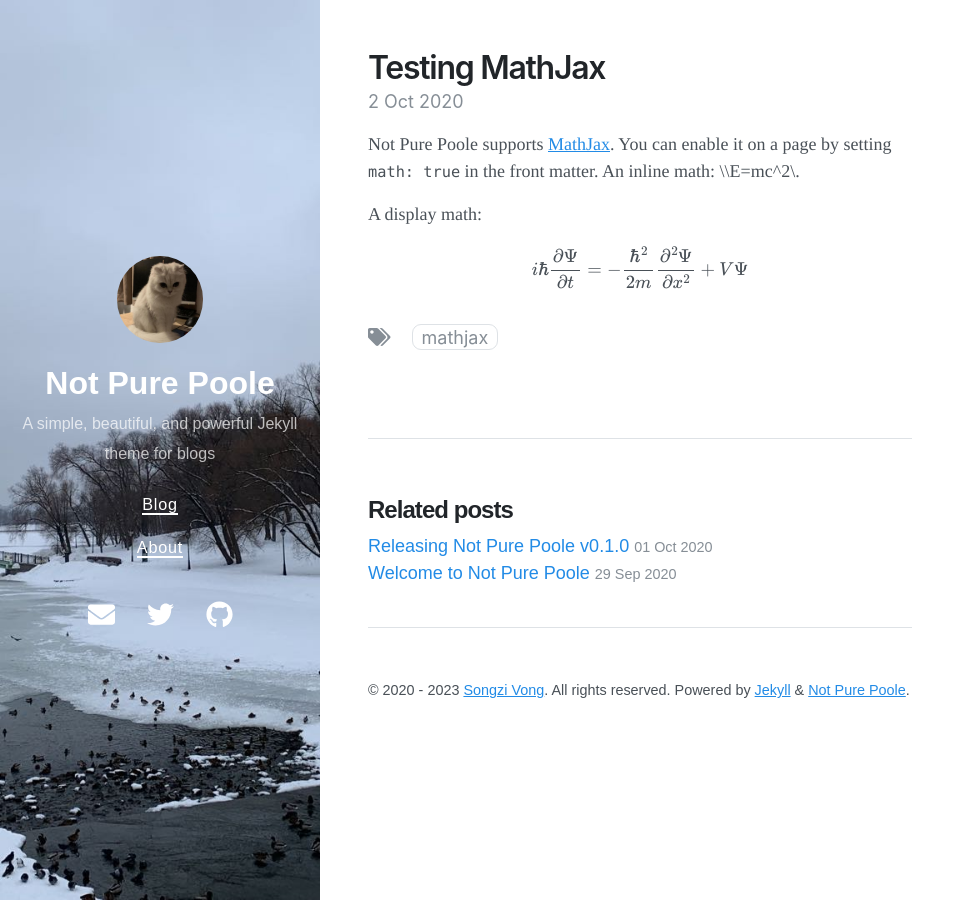
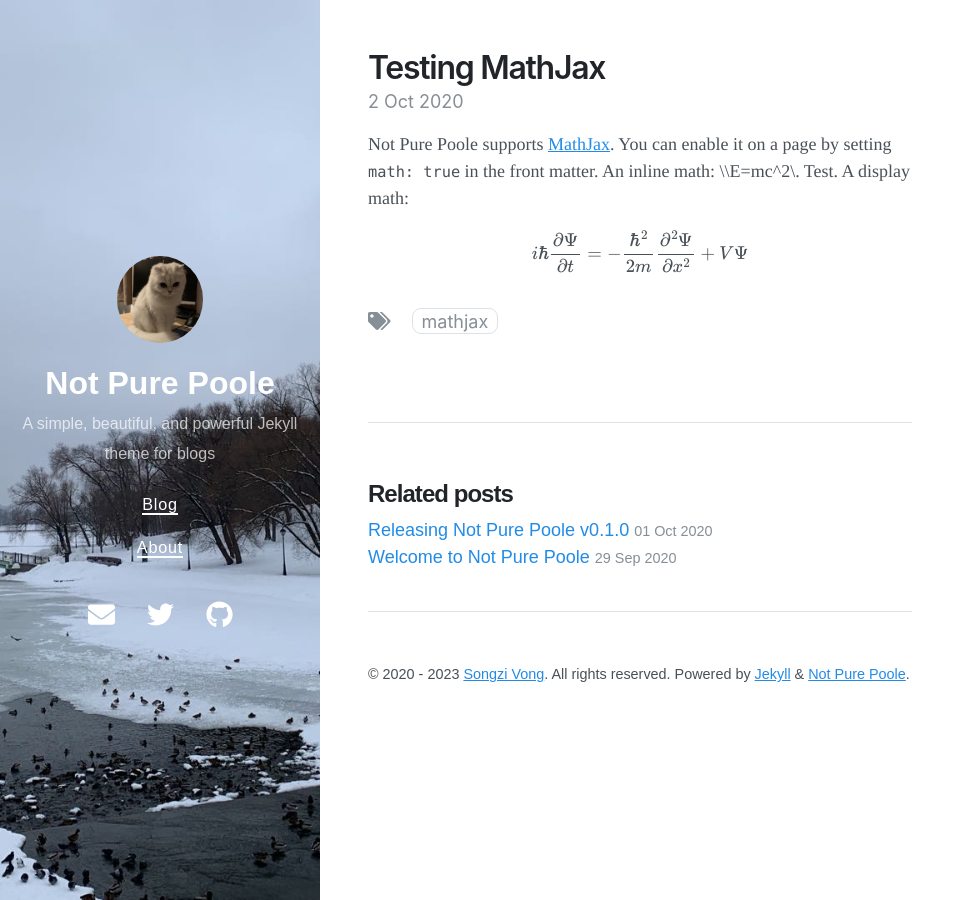
Before and after one commit to timturing/timturing.github.io, a Jekyll site: the page built from _posts/2020-10-02-testing-mathjax.md, in a window 1280 px wide. Shown: the whole page, without its empty margins (0-975 px from the left). Built offline with Jekyll 4.4.1, drawn with Linux system fonts in a browser that asks for light colours; nearby versions of some CDN libraries; formulas are drawn with MathJax 3; part of the change alters nothing that is shown.

Commit message:
test again..

```diff
--- a/_includes/mathjax.html
+++ b/_includes/mathjax.html
@@ -1,2 +1,2 @@
 <script src="https://polyfill.io/v3/polyfill.min.js?features=es6"></script>
-<script id="MathJax-script" async src="https://xiaoluotongxuelalala.github.io/assets/mathjax.js"></script>
+<script id="MathJax-script" async src="https://github.com/xiaoluotongxuelalala/xiaoluotongxuelalala.github.io/assets/mathjax.js"></script>
--- a/_posts/2020-10-02-testing-mathjax.md
+++ b/_posts/2020-10-02-testing-mathjax.md
@@ -8,7 +8,7 @@ date: 2020-10-02 15:32 +0800
 Not Pure Poole supports [MathJax](https://www.mathjax.org/). You can enable it on a page by setting `math: true` in the front matter.
 <!-- TODO 看上去是没开全局的问题，看能不能把css都弄下来 -->
 An inline math: \\\E=mc^2\\\.
-
+Test.
 A display math:
 
 $$
```
